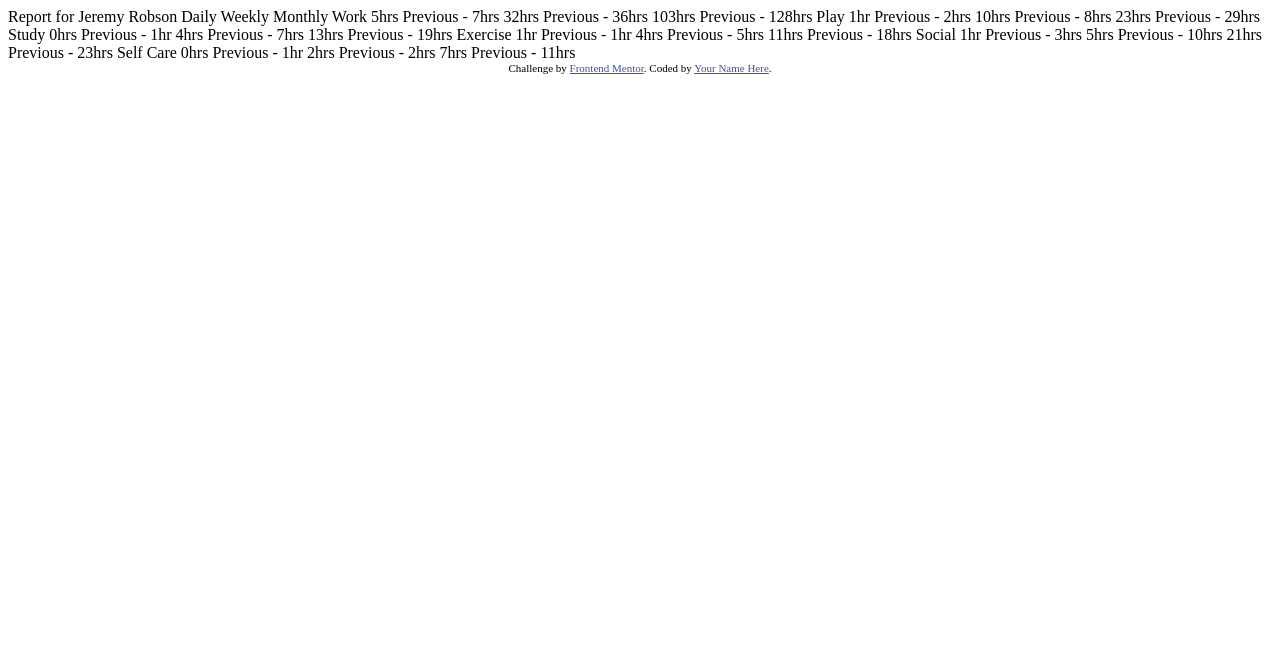
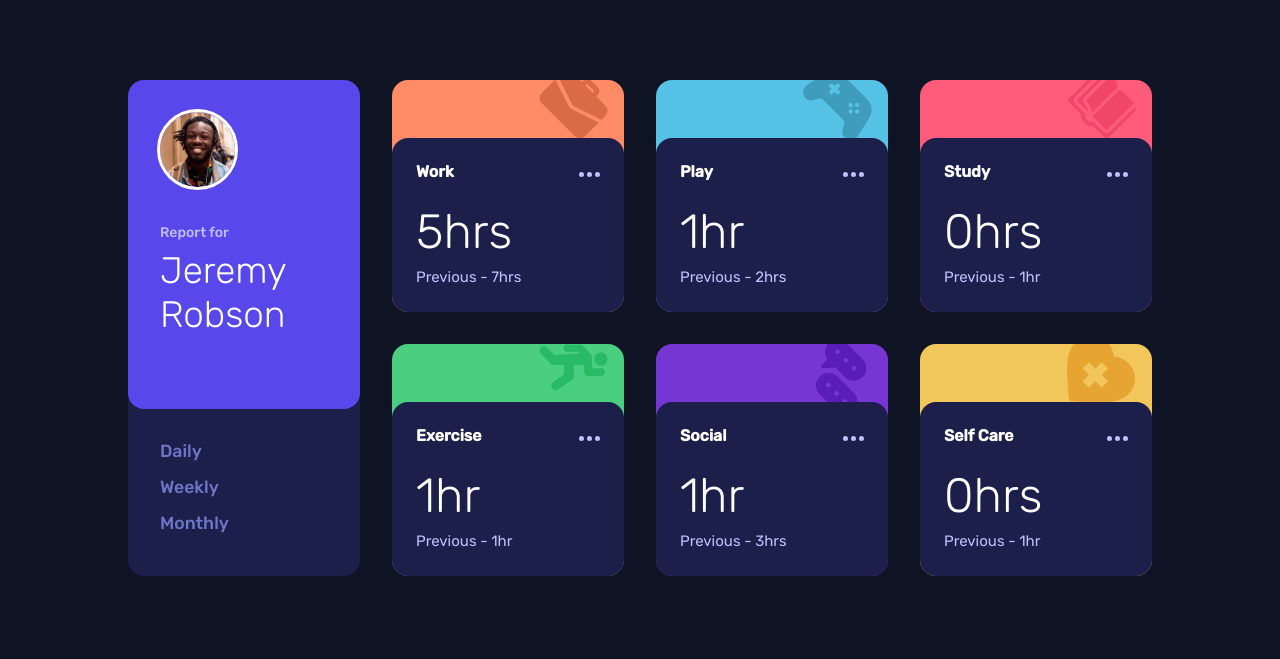
Before and after one commit to seekinfox/time-tracking-dashboard-main, a plain HTML site: page index.html in a window 1280 px wide. Drawn offline with Linux system fonts and the light colour scheme.

Commit message:
Add files via upload

```diff
--- a/index.html
+++ b/index.html
@@ -1,80 +1,147 @@
 <!DOCTYPE html>
 <html lang="en">
+
 <head>
-  <meta charset="UTF-8">
-  <meta name="viewport" content="width=device-width, initial-scale=1.0"> <!-- displays site properly based on user's device -->
+    <meta charset="UTF-8">
+    <meta name="viewport" content="width=device-width, initial-scale=1.0"> <!-- displays site properly based on user's device -->
 
-  <link rel="icon" type="image/png" sizes="32x32" href="./images/favicon-32x32.png">
+    <link rel="icon" type="image/png" sizes="32x32" href="./images/favicon-32x32.png">
+    <!--   style file -->
+    <link rel="stylesheet" href="./css/style.css">
+    <!--  google font -->
+    <link href="https://fonts.googleapis.com/css2?family=Rubik:wght@300;400;500&display=swap" rel="stylesheet">
+    <title>Frontend Mentor | Time tracking dashboard</title>
 
-  <title>Frontend Mentor | Time tracking dashboard</title>
+</head>
 
-  <!-- Feel free to remove these styles or customise in your own stylesheet 👍 -->
-  <style>
-    .attribution { font-size: 11px; text-align: center; }
-    .attribution a { color: hsl(228, 45%, 44%); }
-  </style>
-</head>
 <body>
 
-  Report for
-  Jeremy Robson
+    <div class="container">
 
-  Daily
-  Weekly
-  Monthly
+        <div class="one">
+            <div class="hero">
+                <img src="https://raw.githubusercontent.com/seekinfox/time-tracking-dashboard-main/main/images/image-jeremy.png" alt="hero-img">
+                <div class="info">
+                    <p>Report for</p>
+                    <p>Jeremy Robson</p>
 
-  Work
-  5hrs <!-- daily -->
-  Previous - 7hrs <!-- daily -->
-  32hrs <!-- weekly -->
-  Previous - 36hrs <!-- weekly -->
-  103hrs <!-- monthly -->
-  Previous - 128hrs <!-- monthly -->
+                </div>
+            </div>
+            <div class="period">
+                <p>Daily</p>
+                <p>Weekly</p>
+                <p>Monthly</p>
+            </div>
+        </div>
 
-  Play
-  1hr <!-- daily -->
-  Previous - 2hrs <!-- daily -->
-  10hrs <!-- weekly -->
-  Previous - 8hrs <!-- weekly -->
-  23hrs <!-- monthly -->
-  Previous - 29hrs <!-- monthly -->
+        <div class="two">
 
-  Study
-  0hrs <!-- daily -->
-  Previous - 1hr <!-- daily -->
-  4hrs <!-- weekly -->
-  Previous - 7hrs <!-- weekly -->
-  13hrs <!-- monthly -->
-  Previous - 19hrs <!-- monthly -->
+            <div class="bottom-card">
+                <div class="header">
+                    Work
 
-  Exercise
-  1hr <!-- daily -->
-  Previous - 1hr <!-- daily -->
-  4hrs <!-- weekly -->
-  Previous - 5hrs <!-- weekly -->
-  11hrs <!-- monthly -->
-  Previous - 18hrs <!-- monthly -->
+                    <svg width="21" height="5" xmlns="http://www.w3.org/2000/svg"><path d="M2.5 0a2.5 2.5 0 1 1 0 5 2.5 2.5 0 0 1 0-5Zm8 0a2.5 2.5 0 1 1 0 5 2.5 2.5 0 0 1 0-5Zm8 0a2.5 2.5 0 1 1 0 5 2.5 2.5 0 0 1 0-5Z" fill="#BBC0FF" fill-rule="evenodd"/></svg>
+                </div>
 
-  Social
-  1hr <!-- daily -->
-  Previous - 3hrs <!-- daily -->
-  5hrs <!-- weekly -->
-  Previous - 10hrs <!-- weekly -->
-  21hrs <!-- monthly -->
-  Previous - 23hrs <!-- monthly -->
-
-  Self Care
-  0hrs <!-- daily -->
-  Previous - 1hr <!-- daily -->
-  2hrs <!-- weekly -->
-  Previous - 2hrs <!-- weekly -->
-  7hrs <!-- monthly -->
-  Previous - 11hrs <!-- monthly -->
+                <div class="hours">
+                    <p>5hrs</p>
+                    <p>Previous - 7hrs</p>
+                    <!-- daily -->
+                </div>
+            </div>
+        </div>
 
 
-  <div class="attribution">
-    Challenge by <a href="https://www.frontendmentor.io?ref=challenge" target="_blank">Frontend Mentor</a>.
-    Coded by <a href="#">Your Name Here</a>.
-  </div>
+        <div class="three">
+            <div class="bottom-card">
+                <div class="header">
+                    Play
+
+                    <svg width="21" height="5" xmlns="http://www.w3.org/2000/svg"><path d="M2.5 0a2.5 2.5 0 1 1 0 5 2.5 2.5 0 0 1 0-5Zm8 0a2.5 2.5 0 1 1 0 5 2.5 2.5 0 0 1 0-5Zm8 0a2.5 2.5 0 1 1 0 5 2.5 2.5 0 0 1 0-5Z" fill="#BBC0FF" fill-rule="evenodd"/></svg>
+                </div>
+                <div class="hours">
+
+                    <p>1hr</p>
+                    <p>Previous - 2hrs</p>
+                    <!-- daily -->
+
+                    <!-- daily -->
+
+                </div>
+            </div>
+        </div>
+        <div class="four">
+
+            <div class="bottom-card">
+                <div class="header">
+                    Study
+
+                    <svg width="21" height="5" xmlns="http://www.w3.org/2000/svg"><path d="M2.5 0a2.5 2.5 0 1 1 0 5 2.5 2.5 0 0 1 0-5Zm8 0a2.5 2.5 0 1 1 0 5 2.5 2.5 0 0 1 0-5Zm8 0a2.5 2.5 0 1 1 0 5 2.5 2.5 0 0 1 0-5Z" fill="#BBC0FF" fill-rule="evenodd"/></svg>
+                </div>
+                <div class="hours">
+                    <p>0hrs</p>
+                    <p>Previous - 1hr</p>
+                    <!-- daily -->
+
+
+                </div>
+            </div>
+        </div>
+        <div class="five">
+
+            <div class="bottom-card">
+                <div class="header">
+                    Exercise
+
+                    <svg width="21" height="5" xmlns="http://www.w3.org/2000/svg"><path d="M2.5 0a2.5 2.5 0 1 1 0 5 2.5 2.5 0 0 1 0-5Zm8 0a2.5 2.5 0 1 1 0 5 2.5 2.5 0 0 1 0-5Zm8 0a2.5 2.5 0 1 1 0 5 2.5 2.5 0 0 1 0-5Z" fill="#BBC0FF" fill-rule="evenodd"/></svg>
+                </div>
+                <div class="hours">
+
+                    <p>1hr</p>
+                    <p>Previous - 1hr</p>
+                    <!-- daily -->
+
+                    <!-- daily -->
+
+                </div>
+            </div>
+        </div>
+        <div class="six">
+
+            <div class="bottom-card">
+                <div class="header">
+                    Social
+
+                    <svg width="21" height="5" xmlns="http://www.w3.org/2000/svg"><path d="M2.5 0a2.5 2.5 0 1 1 0 5 2.5 2.5 0 0 1 0-5Zm8 0a2.5 2.5 0 1 1 0 5 2.5 2.5 0 0 1 0-5Zm8 0a2.5 2.5 0 1 1 0 5 2.5 2.5 0 0 1 0-5Z" fill="#BBC0FF" fill-rule="evenodd"/></svg>
+                </div>
+                <div class="hours">
+                    <p>1hr</p>
+                    <p>Previous - 3hrs</p>
+                    <!-- daily -->
+
+                    <!-- daily -->
+
+                </div>
+            </div>
+        </div>
+        <div class="seven">
+
+            <div class="bottom-card">
+                <div class="header">
+                    Self Care
+                    <svg width="21" height="5" xmlns="http://www.w3.org/2000/svg"><path d="M2.5 0a2.5 2.5 0 1 1 0 5 2.5 2.5 0 0 1 0-5Zm8 0a2.5 2.5 0 1 1 0 5 2.5 2.5 0 0 1 0-5Zm8 0a2.5 2.5 0 1 1 0 5 2.5 2.5 0 0 1 0-5Z" fill="#BBC0FF" fill-rule="evenodd"/></svg>
+                </div>
+                <div class="hours">
+                    <p>0hrs</p>
+                    <p>Previous - 1hr</p>
+                    <!-- daily -->
+
+                    <!-- daily -->
+
+                </div>
+            </div>
+        </div>
+    </div>
 </body>
+
 </html>
--- /dev/null
+++ b/scss/_layout.scss
@@ -0,0 +1,88 @@
+.container {
+    height: auto;
+    width: 90vw;
+    margin: 5rem 0;
+    display: grid;
+    grid-gap: 1.5rem 0;
+    justify-content: center;
+    grid-template-columns: repeat(auto-fit, minmax(5rem, 10rem));
+    grid-auto-rows: auto;
+    grid-template-areas:
+
+        "a a"
+        "a a"
+        "b b"
+        "b b"
+        "c c"
+        "c c"
+        "d d"
+        "d d"
+        "e e"
+        "e e"
+        "f f"
+        "f f"
+        "g g"
+        "g g"
+    ;
+
+    @media (min-width: 700px) {
+        height: auto;
+        width: 80vw;
+        grid-template-columns: repeat(auto-fit, minmax(5rem, 1fr));
+        grid-gap: 2rem;
+        grid-template-areas:
+            "a a b b c c d d"
+            "a a b b c c d d"
+            "a a e e f f g g"
+            "a a e e f f g g";
+    }
+
+    > * {
+        grid-row: 2/3;
+    }
+
+    .one {
+        grid-area: a;
+    }
+
+    .two {
+        grid-area: b;
+    }
+
+    .three {
+        grid-area: c;
+    }
+
+    .four {
+        grid-area: d;
+    }
+
+    .five {
+        grid-area: e;
+    }
+
+    .six {
+        grid-area: f;
+    }
+
+    .seven {
+        grid-area: g;
+    }
+}
+
+//common classes
+.hero {
+    display: flex;
+    justify-content: flex-end;
+}
+
+.header {
+    display: flex;
+    justify-content: space-between;
+    align-items: baseline;
+}
+
+.hours {
+    display: flex;
+    justify-content: space-between;
+}
--- /dev/null
+++ b/scss/_media.scss
@@ -0,0 +1,73 @@
+//saving big media queries from style.css
+
+div.bottom-card {
+
+    @media (min-width:700px) {
+
+        //increase height when hovered
+        .hours {
+            margin: 1rem 0;
+            display: flex;
+            flex-direction: column;
+
+            :first-child {
+                font-size: 3rem;
+                margin-bottom: -1rem;
+            }
+        }
+
+    }
+}
+
+div.one {
+    @media(min-width: 700px) {
+
+        .hero:hover {
+
+            padding-left: 5rem;
+            transition: padding-left .3s ease-in;
+            .info {
+                :first-child {
+                    margin-left: 0.3rem;
+                }
+                :last-child {
+                    margin-left: -1.5rem;
+                }
+            }
+        }
+
+        .hero {
+            width: 100%;
+            flex-direction: column;
+            padding: 2rem 0 0 2rem;
+
+            img {
+
+                width: 4.7rem;
+                margin-bottom: 2.3rem;
+            }
+
+            .info {
+                margin: 0;
+
+                :last-child {
+                    font-size: 2.3rem;
+                    line-height: 1.2;
+                }
+
+                padding-bottom: 4.5rem;
+            }
+        }
+
+        .period {
+            flex-direction: column;
+            padding-left: 2rem;
+            padding-top: 2rem;
+            font-size: 1.1rem;
+
+            p {
+                padding-bottom: 1rem;
+            }
+        }
+    }
+}
--- /dev/null
+++ b/scss/style.scss
@@ -0,0 +1,178 @@
+@import 'colors';
+@import 'layout';
+@import 'media';
+
+//reset
+* {
+    margin: 0;
+    padding: 0;
+    box-sizing: border-box;
+}
+
+html,
+body {
+    height: auto;
+    color: white;
+    font-family: 'Rubik', sans-serif;
+    background: $Very-dark-blue;
+    display: flex;
+    justify-content: center;
+    align-items: center;
+
+}
+
+
+//common class styles
+
+@mixin background {
+    height: 10rem; //card height 2 to -1
+    background-repeat: no-repeat;
+    background-size: 4.3rem;
+    background-position: top -0.6rem right 1rem;
+
+    @media (min-width:700px) {
+        height: 14.5rem;
+    }
+}
+
+.bottom-card {
+    background: $Dark-blue;
+    position: absolute;
+    bottom: 0;
+    width: 100%;
+    height: 75%;
+    transition: height 0.1s ease-in-out;
+    border-radius: 1rem;
+    display: flex;
+    flex-direction: column;
+    justify-content: space-evenly;
+    padding: 1.5rem;
+
+    .header {
+        font-weight: 600;
+
+        svg:hover {
+            //not working :'(
+            fill: white;
+        }
+
+    }
+
+    .hours {
+        :first-child {
+            font-size: 2rem;
+            font-weight: 300;
+            margin-top: 0.4rem;
+        }
+
+        :last-child {
+            font-size: 15px;
+            color: $Pale-Blue;
+            margin-top: 1.5rem;
+        }
+    }
+
+}
+
+.bottom-card:hover {
+    background: hsl(235, 46%, 30%);
+
+    @media (min-width:700px) {
+        height: 90%;
+        transition: height 0.2s ease-in-out;
+    }
+}
+
+.container > * {
+    position: relative;
+    border-radius: 1rem;
+}
+
+//select all div except 1st div element from the .container
+//.container > div:not(:first-child) {
+//    //for bottom class
+//}
+
+.one {
+    background: $Dark-blue;
+    grid-area: a;
+
+
+
+    .hero {
+        background: $Blue;
+        padding: 2rem;
+        display: flex;
+        justify-content: flex-start;
+        border-radius: 1rem;
+        transition: padding-left .2s ease-out;
+
+        img {
+            width: 4rem;
+            outline: 3px solid;
+            border-radius: 50%;
+        }
+
+        .info {
+            margin-left: 1.2rem;
+            font-weight: 500;
+
+            :first-child {
+                color: $Pale-Blue;
+                font-size: 14px;
+            }
+
+            :last-child {
+                margin-top: 0.5rem;
+                color: white;
+                font-weight: 300;
+                font-size: 23px;
+            }
+        }
+    }
+
+    .period {
+        display: flex;
+        justify-content: space-evenly;
+        padding: 1.5rem 0;
+        font-weight: 500;
+        color: $Desaturated-blue;
+
+        :hover {
+            color: white;
+        }
+    }
+
+}
+
+.two {
+    background: url("https://raw.githubusercontent.com/seekinfox/time-tracking-dashboard-main/f4a25e1ca84f15e6b8c2fbedb90770fb6e4338fd/images/icon-work.svg"), $Light-red;
+    @include background;
+
+}
+
+.three {
+    background: url("https://raw.githubusercontent.com/seekinfox/time-tracking-dashboard-main/f4a25e1ca84f15e6b8c2fbedb90770fb6e4338fd/images/icon-play.svg"), $Soft-blue;
+    @include background;
+}
+
+.four {
+    background: url("https://raw.githubusercontent.com/seekinfox/time-tracking-dashboard-main/f4a25e1ca84f15e6b8c2fbedb90770fb6e4338fd/images/icon-study.svg"), $Light-red2;
+    @include background;
+}
+
+.five {
+    background: url("https://raw.githubusercontent.com/seekinfox/time-tracking-dashboard-main/f4a25e1ca84f15e6b8c2fbedb90770fb6e4338fd/images/icon-exercise.svg"), $Lime-green;
+    @include background;
+    background-position: top right 1rem;
+}
+
+.six {
+    background: url("https://raw.githubusercontent.com/seekinfox/time-tracking-dashboard-main/f4a25e1ca84f15e6b8c2fbedb90770fb6e4338fd/images/icon-social.svg"), $Violet;
+    @include background;
+}
+
+.seven {
+    background: url("https://raw.githubusercontent.com/seekinfox/time-tracking-dashboard-main/f4a25e1ca84f15e6b8c2fbedb90770fb6e4338fd/images/icon-self-care.svg"), $Soft-orange;
+    @include background;
+}
```
Also changed, not shown: scss/_colors.scss (added, +11 -0 lines), css/style.css (added), 1 other file.
